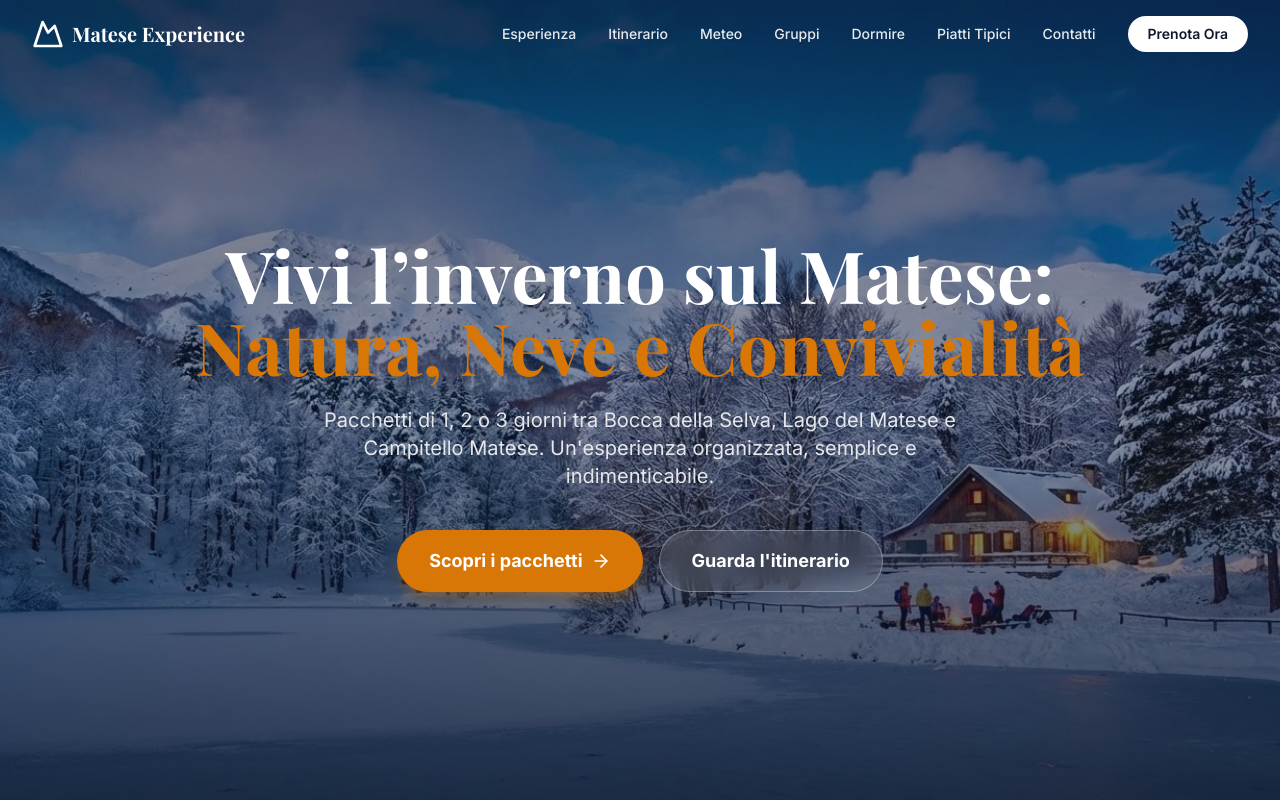
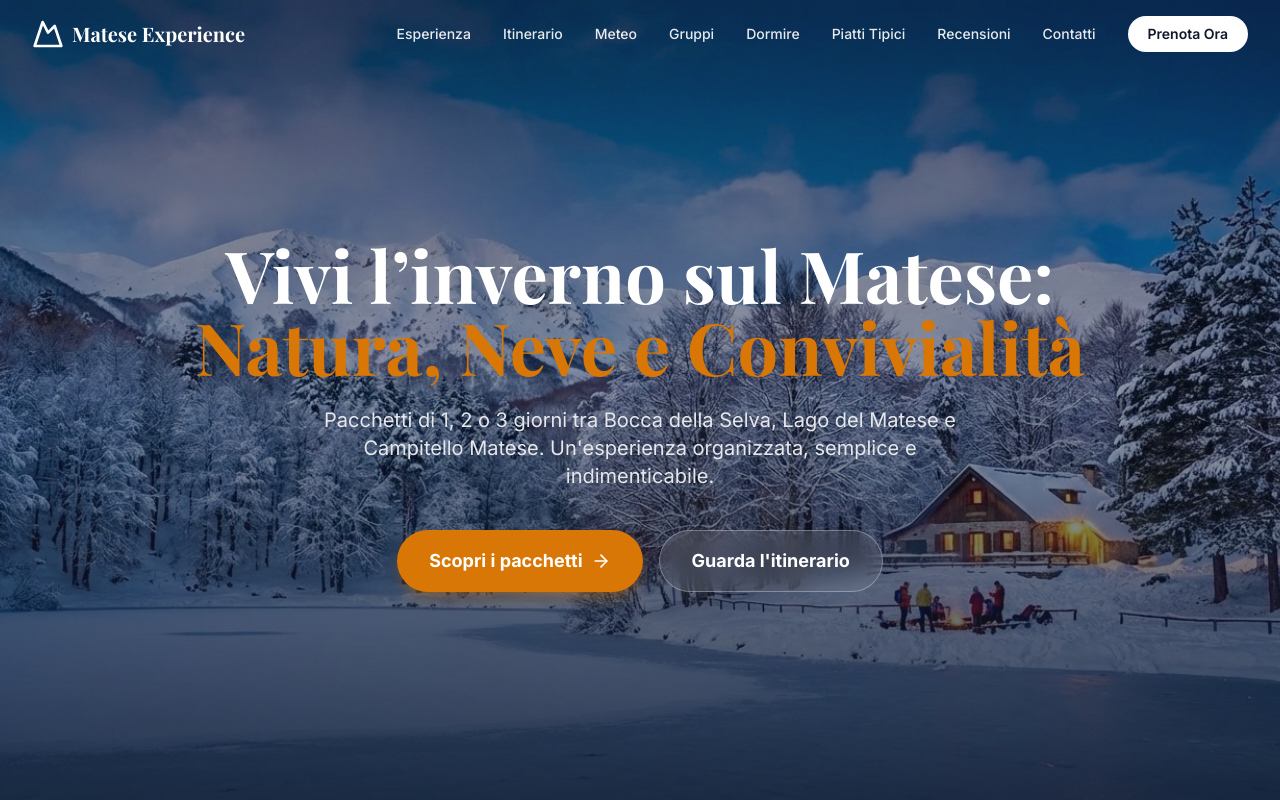
Before and after one commit to giggi30/matese-experience, a React (Vite) app: page / in a window 1280 px wide. Shown: the top 800 px of the page. Built offline with nearby package versions, Linux system fonts and the light colour scheme.

Commit message:
feat: add 'Recensioni' link to navigation and set section ID for testimonials

```diff
--- a/components/Navigation.tsx
+++ b/components/Navigation.tsx
@@ -24,6 +24,7 @@ export const Navigation: React.FC = () => {
     { name: 'Gruppi', href: '/#groups' },
     { name: 'Dormire', href: '/#sleep' },
     { name: 'Piatti Tipici', href: '/#sapori-matese' },
+    { name: 'Recensioni', href: '/#reviews' },
     { name: 'Contatti', href: '/#contacts' },
   ];
 
--- a/components/Testimonials.tsx
+++ b/components/Testimonials.tsx
@@ -17,7 +17,7 @@ export const Testimonials: React.FC = () => {
   ]);
 
   return (
-    <section className="py-20 bg-brand-dark text-white overflow-hidden">
+    <section id="reviews" className="py-20 bg-brand-dark text-white overflow-hidden">
       <div className="container mx-auto px-4">
         <div className="text-center mb-16">
           <h2 className="text-3xl font-serif font-bold">Cosa dicono di noi</h2>
```
